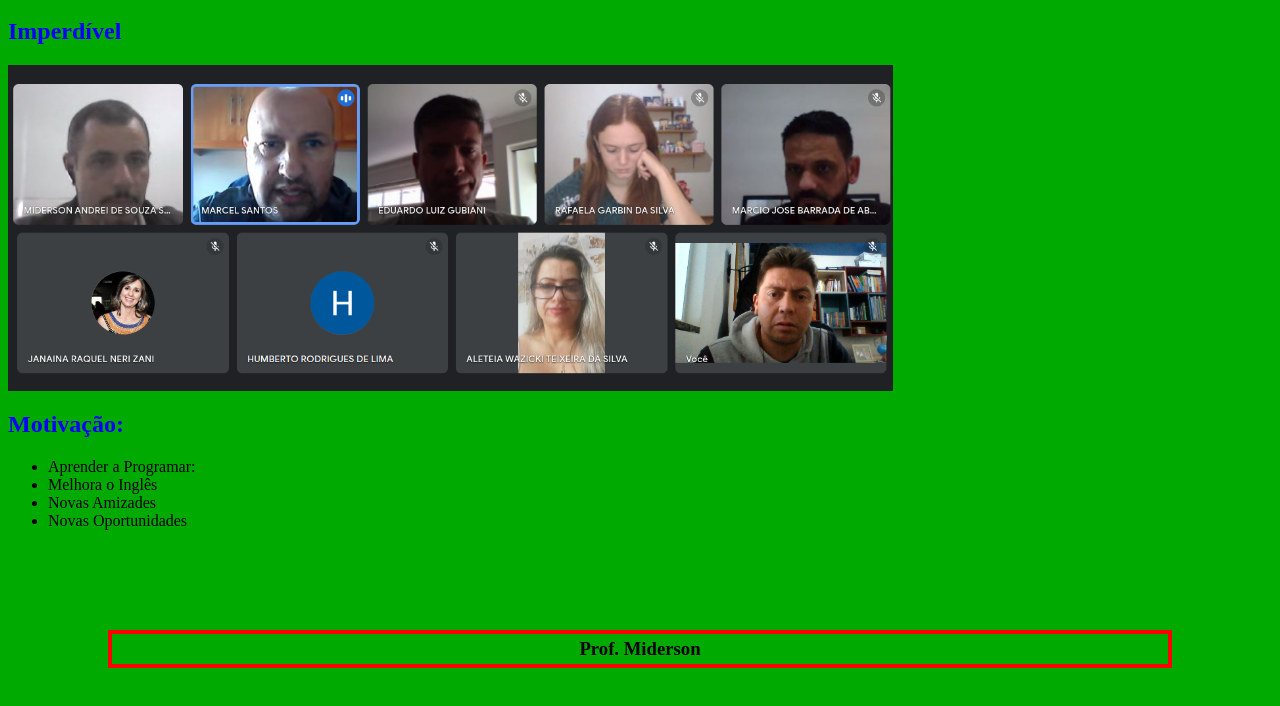
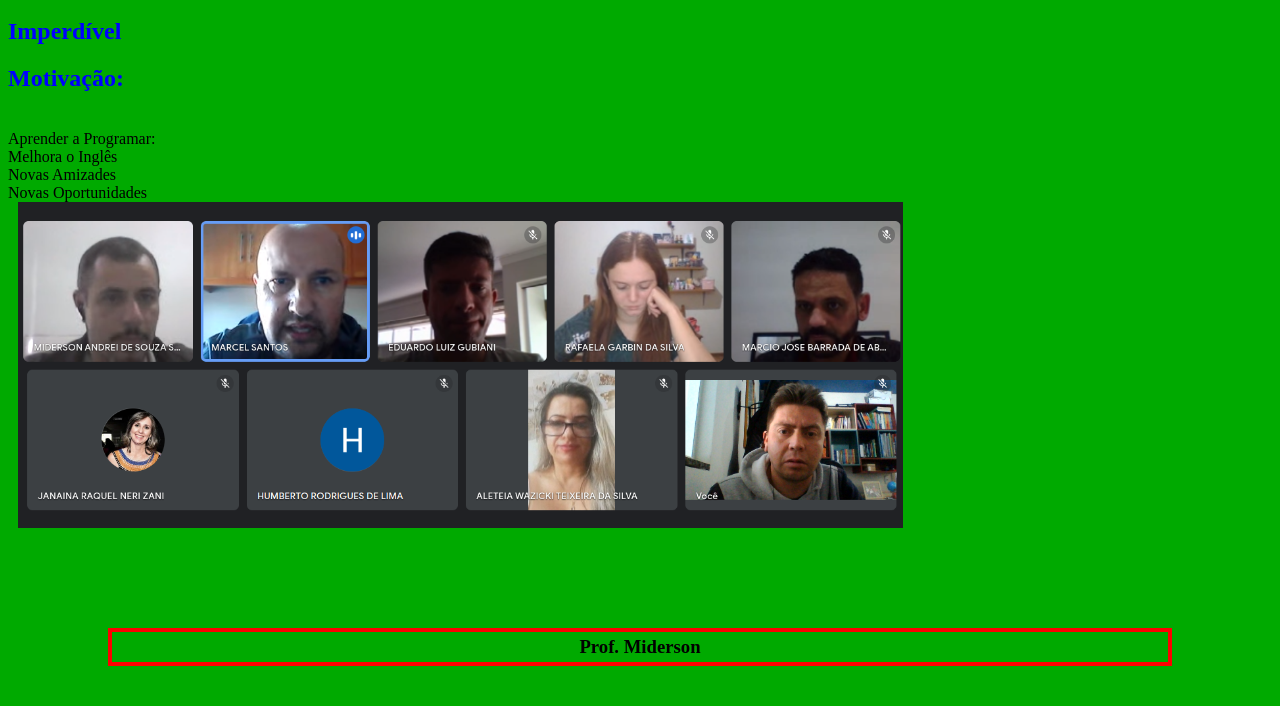
Before and after one commit to romulopena/quinta25-08, a plain HTML site: page index.html in a window 1280 px wide. Shown: the part 48-754 px from the top of the page. Drawn offline with Linux system fonts and the light colour scheme.

Commit message:
display ul inline

```diff
--- a/index.html
+++ b/index.html
@@ -7,15 +7,16 @@
 <div class="texto-um">
 <h2> Imperdível </h2>
 
-<img id="imagem-principal"
-src = "turma.png">
-
-</div class="texto-um">
-<h2> Motivação: </h2> <ul>
+<h2> Motivação: </h2>
+<ul>
 	<li> Aprender a Programar:</li>
 	<li> Melhora o Inglês </li>
 	<li> Novas Amizades </li>
 	<li> Novas Oportunidades </li></ul>
+<img id="imagem-principal" src = "turma.png">
+
+</div class="texto-um">
+
 
 <h3> Prof. Miderson </h3>
 
--- a/style.css
+++ b/style.css
@@ -20,6 +20,12 @@ h3 {text-align: center;
 .texto-um {background-color: #00aa00
 }
 
+ul{
+    display: inline;
+    vertical-align: center;
+    width: 40%;
+    margin: 0 10 0 0;
+}
 .texto-dois {background-color: #88ee00
 }
 .texto-dois { font-size:30px
```
